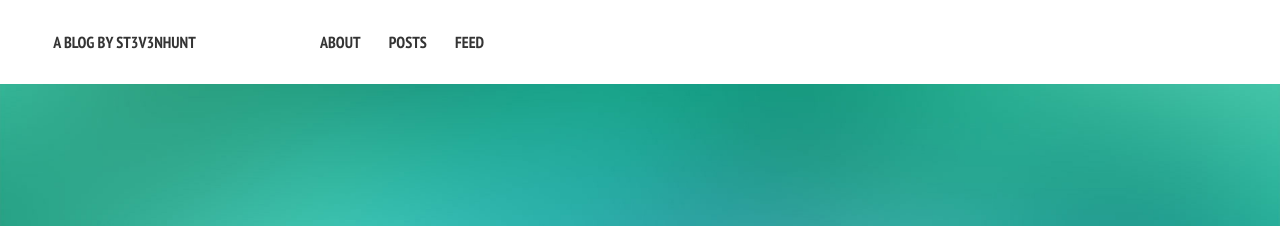
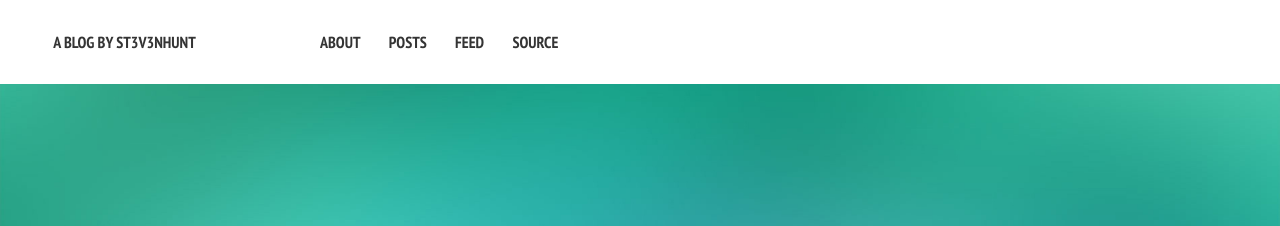
Before and after one commit to st3v3nhunt/st3v3nhunt.github.io, a Jekyll site: the page built from index.md, in a window 1280 px wide. Shown: the top 226 px of the page. Built offline with Jekyll 4.4.1, drawn with Linux system fonts in a browser that asks for light colours; nearby versions of some CDN libraries.

Commit message:
:seedling: Link to source.

```diff
--- a/_data/navigation.yml
+++ b/_data/navigation.yml
@@ -8,3 +8,6 @@
 
 - title: Feed
   url: /feed.xml
+
+- title: Source
+  url: https://github.com/st3v3nhunt/st3v3nhunt.github.io
```
